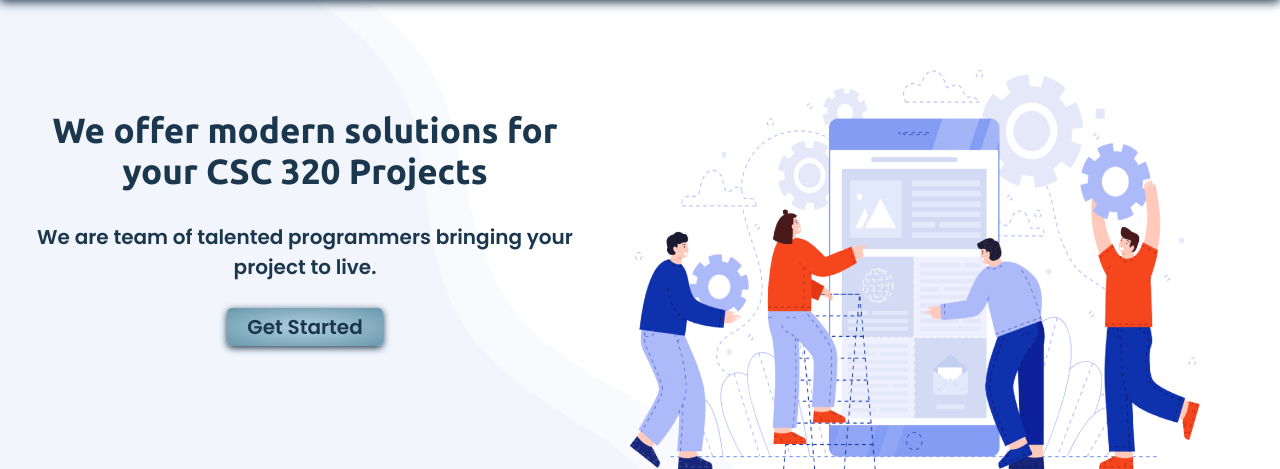
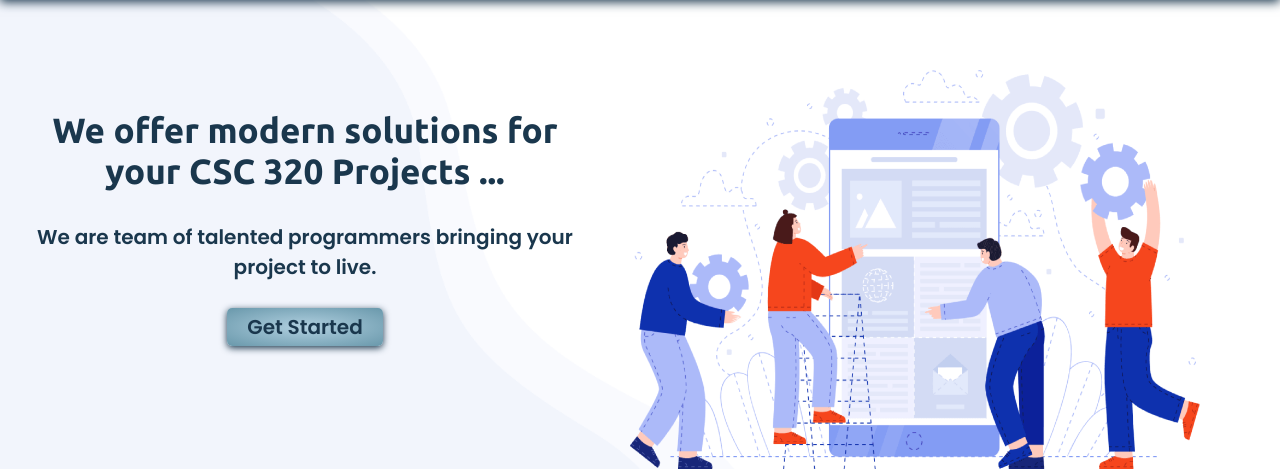
Before and after one commit to codewithleonard/new-plep, a Django app: page / in a window 1280 px wide. Shown: the part 50-519 px from the top of the page. Run offline with Django 3.2, Linux system fonts and the light colour scheme; some libraries are stand-ins or nearby versions.

Commit message:
new local setting added

```diff
--- a/plep_app/templates/plep_app/index.html
+++ b/plep_app/templates/plep_app/index.html
@@ -13,7 +13,7 @@
 
 <section class="home" id="home">
     <div class="text-wrapper">
-        <h1 class="text-1">We offer modern solutions for your CSC 320 Projects</h1>
+        <h1 class="text-1">We offer modern solutions for your CSC 320 Projects ...</h1>
         <p class="text-2">We are team of talented programmers bringing your project to live.</p>
         <a class="btn-link" href="{% url 'plep_app:csc320'%}">Get Started</a>
     </div>
```
